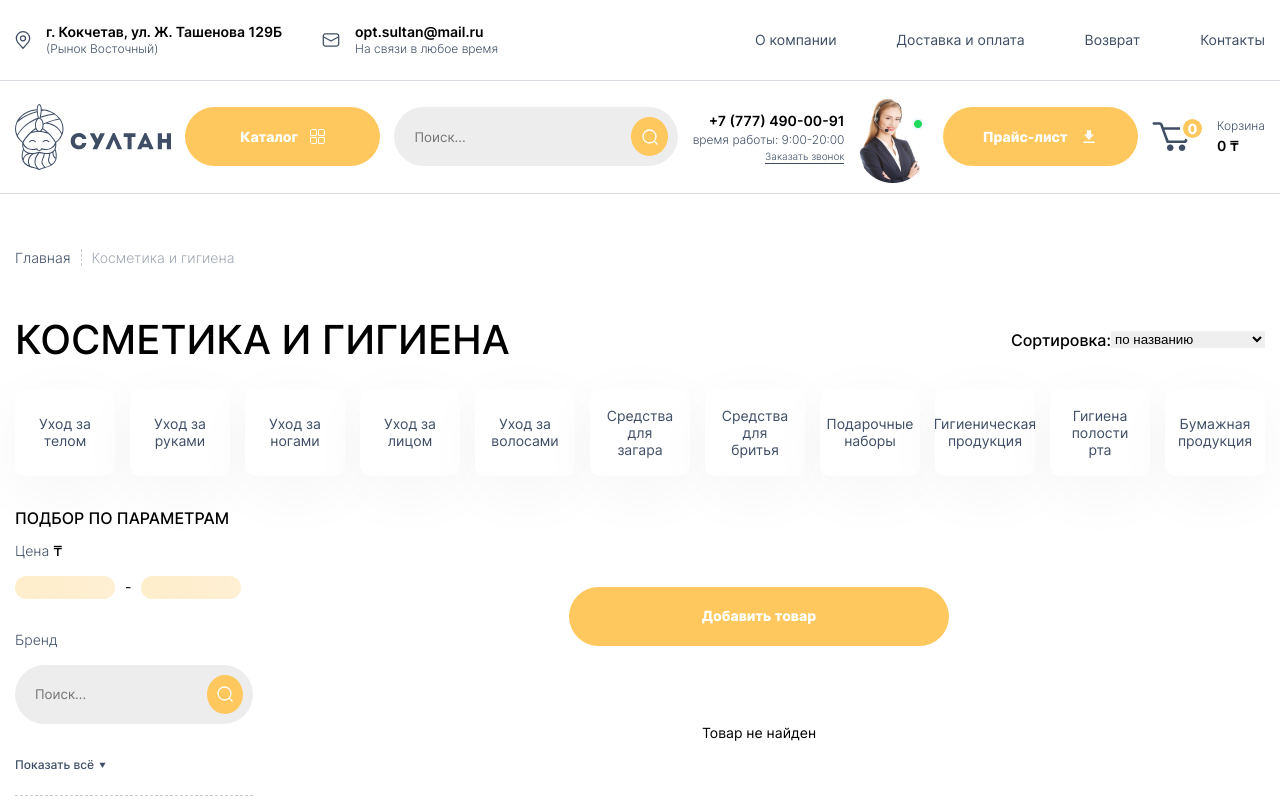
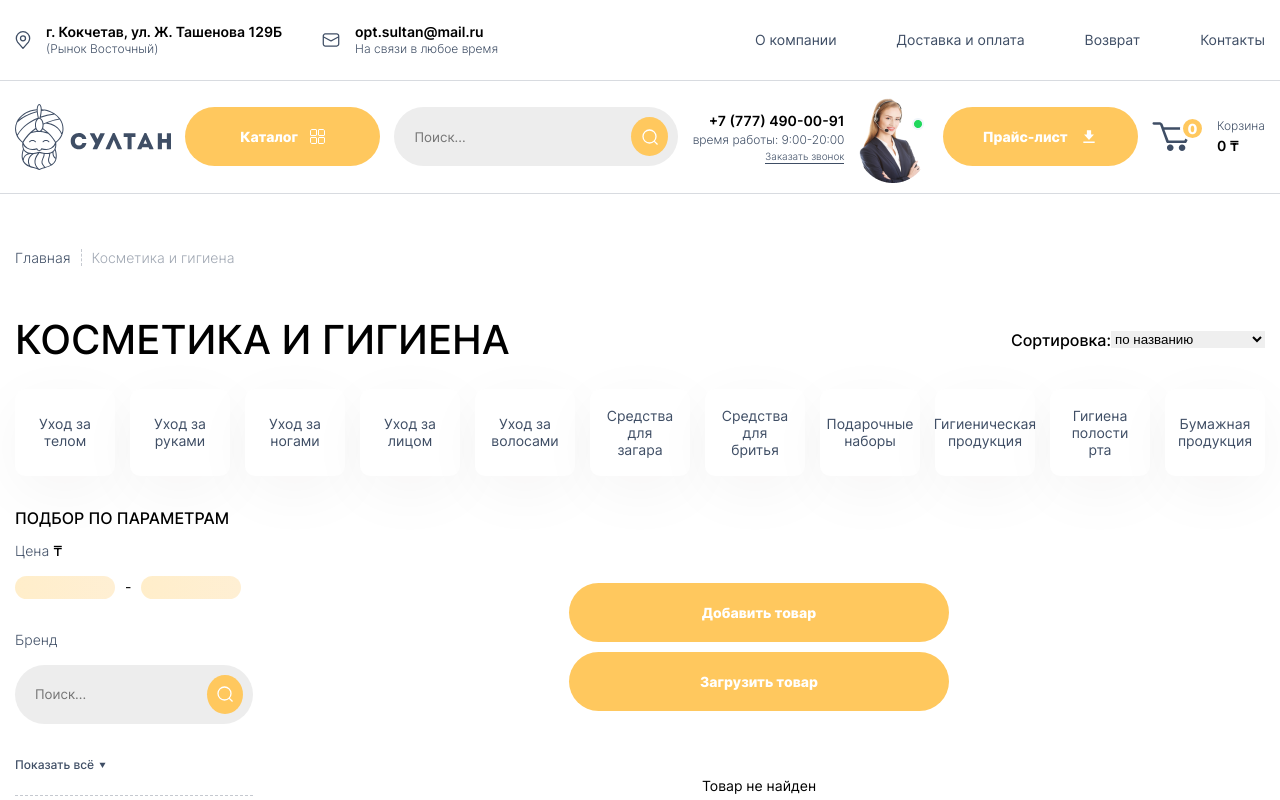
Before and after one commit to IlyaRaduk/online-shop, a React (Create React App) app: page /catalog in a window 1280 px wide. Both pictures are taken after a click on the element 93 px from the left and 136 px from the top of the page. Shown: the top 800 px of the page. Built offline with nearby package versions, Linux system fonts and the light colour scheme.

Commit message:
add btn download

```diff
--- a/src/components/pages/Сatalog/Products/Products.module.scss
+++ b/src/components/pages/Сatalog/Products/Products.module.scss
@@ -16,6 +16,7 @@ $interactive-color: #FFC85E;
         .btnAdd{
             width: 90%;
             max-width: 380px;
+            margin-top: 10px;
         }
     }
 
--- a/src/components/pages/Сatalog/Products/Products.tsx
+++ b/src/components/pages/Сatalog/Products/Products.tsx
@@ -8,6 +8,7 @@ import { catalogSlice } from '../../../../store/reducers/catalogSlice';
 import Button from '../../../common/Button/Button';
 import ModalCreateProduct from './ModalCreateProduct/ModalCreateProduct';
 import { modalCreateProductSlice } from '../../../../store/reducers/modalCreateProductSlice';
+import { useNavigate } from 'react-router-dom';
 
 
 
@@ -18,6 +19,7 @@ const Products: FC = () => {
     const { isAdmin} = useAppSelector((state => state.catalogSlice));
     const { isModalCreateProduct } = useAppSelector((state => state.modalCreateProductSlice));
     const dispatch = useAppDisaptch();
+    const navigate = useNavigate();
 
     const pages: JSX.Element[] = createPages(pagesCount);
 
@@ -46,6 +48,9 @@ const Products: FC = () => {
                 {isAdmin ? <div className={style.products__create}>
                     <div onClick={() => { dispatch(modalCreateProductSlice.actions.onModalCreateProduct({type:'add',product:null})) }} className={style.btnAdd}>
                         <Button size={'big'} text={'Добавить товар'} img='' />
+                    </div>
+                    <div onClick={() => { navigate(`/`); }} className={style.btnAdd}>
+                        <Button size={'big'} text={'Загрузить товар'} img='' />
                     </div>
                 </div>
                     : null
```
Also changed, not shown: public/404.html (deleted, +0 -12 lines), 1 other file (tests, documents, lock files or other folders).
